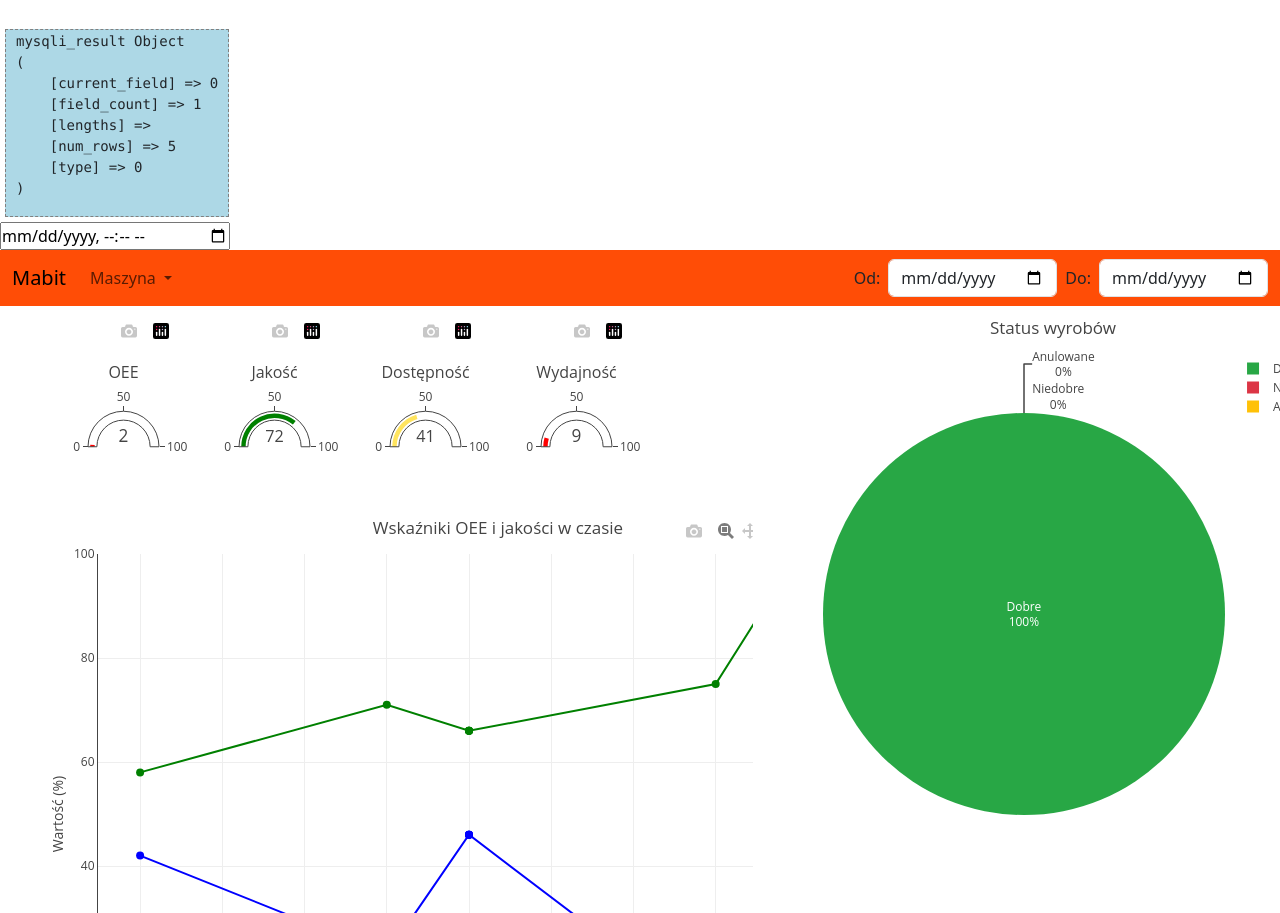
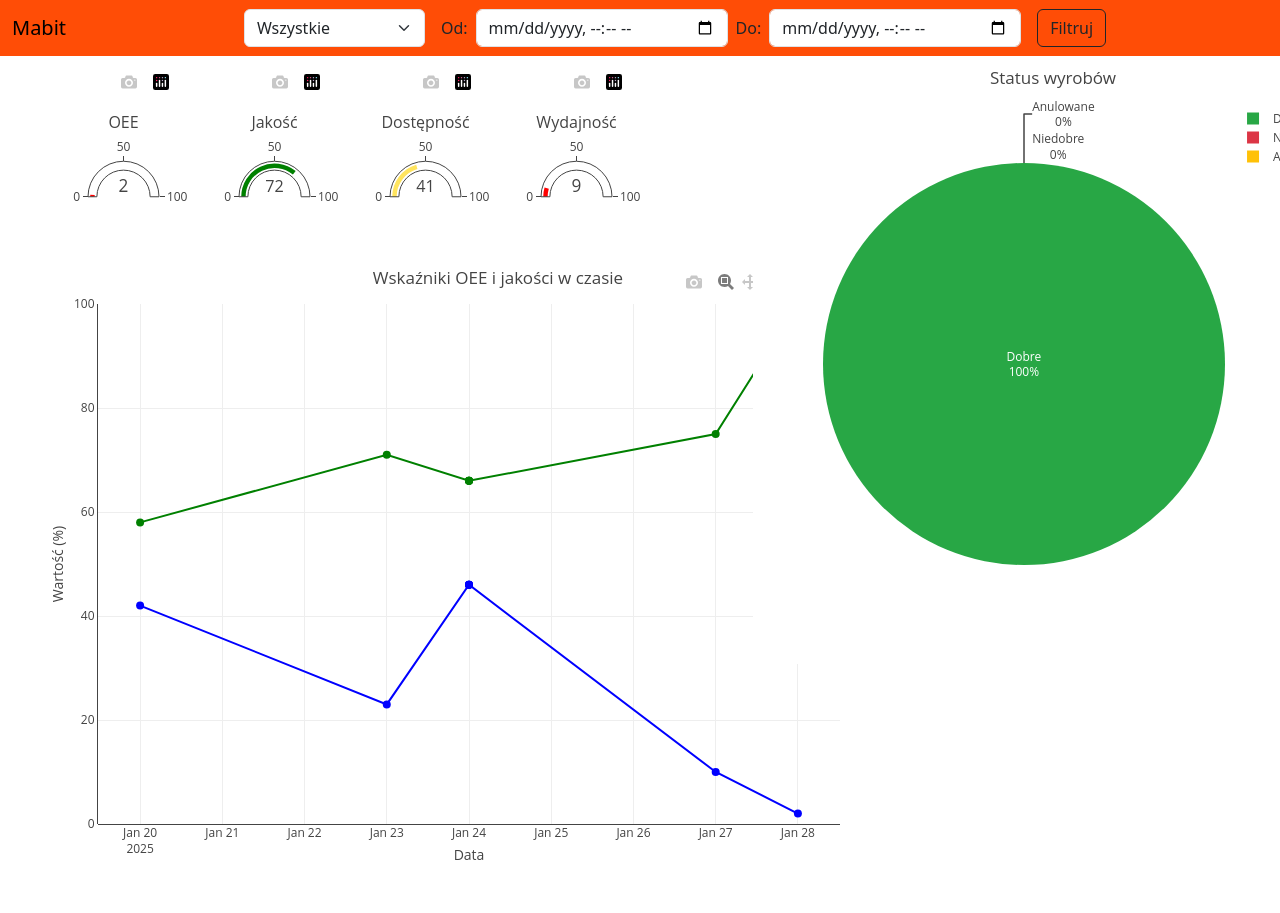
Before and after one commit to xRezek/mabit, a PHP site: page / in a window 1280 px wide; the page is wider, and only the part inside the window is pictured. Shown: the top 913 px of that part. After the commit the page ends 860 px from the top of that part, so only its background shows below. Run offline with PHP 8.4, Linux system fonts and the light colour scheme; data comes from the database, SQL or seed files in the repository; both versions use the stored data as it was after the commit; data that the repository does not hold is empty; some libraries are stand-ins or nearby versions.

Commit message:
Refactor controller to use fetch_assoc for machine data, update SQL queries for quality indicators, and enhance index.php with machine selection and date filtering

```diff
--- a/controller.php
+++ b/controller.php
@@ -26,8 +26,8 @@
 
 
     if($resultMachines){
-      while($row = $resultMachines->fetch_all()){
-          $columnMachine = $row["machineId"];
+      while($row = $resultMachines->fetch_assoc()){
+        $columnMachine[] = $row["machineId"];
       }
     }
 
--- a/index.js
+++ b/index.js
@@ -163,8 +163,8 @@ const canceledProducts = qualityValues[2];
 createDonutChart('productStatusChart', goodProducts, badProducts, canceledProducts);
 
 
-const labels = ['Produkt A', 'Produkt B', 'Produkt C', 'Produkt D']; // Kategorie (oś Y)
-const values = [120, 80, 150, 60]; // Wartości (oś X)
+const labels = ['Produkt A', 'Produkt B', 'Produkt C', 'Produkt D']; // Kategorie oś Y
+const values = [120, 80, 150, 60]; // Wartości oś X
 const colors = ['blue', 'green', 'red', 'orange']; // Kolory słupków
 
 
--- a/index.php
+++ b/index.php
@@ -1,7 +1,5 @@
 <?php
   include "controller.php";
-
-  dump($resultMachines);
 ?>
 <!DOCTYPE html>
 <html lang="en">
@@ -13,7 +11,6 @@
   <title>Mabit</title>
 </head>
 <body>
-  <input type="datetime-local">
   <div id="columnData" data-json=<?= json_encode($columnData, JSON_HEX_APOS); ?> style="display:none"></div>
   <div id="columnOEE" data-json=<?= json_encode($columnOEE, JSON_HEX_APOS); ?> style="display:none"></div>
   <div id="columnQuality" data-json=<?= json_encode($columnQuality, JSON_HEX_APOS); ?> style="display:none"></div>
@@ -30,24 +27,20 @@
         <span class="navbar-toggler-icon"></span>
       </button>
       <div class="collapse navbar-collapse justify-content-center" id="navbarSupportedContent">
-        <ul class="navbar-nav me-auto mb-2 mb-lg-0">
-          <li class="nav-item dropdown">
-            <a class="nav-link dropdown-toggle" href="#" role="button" data-bs-toggle="dropdown" aria-expanded="false">
-              Maszyna
-            </a>
-            <ul class="dropdown-menu">
-              <li><a class="dropdown-item" href="#">Action</a></li>
-              <li><a class="dropdown-item" href="#">Another action</a></li>
-              <li><a class="dropdown-item" href="#">Something else here</a></li>
-            </ul>
-          </li>
-        </ul>
         <form class="d-flex">
-                <label for="dateFrom" class="me-2 align-self-center">Od:</label>
-                <input type="date" id="dateFrom" class="form-control me-2">
-                <label for="dateTo" class="me-2 align-self-center">Do:</label>
-                <input type="date" id="dateTo" class="form-control">
-            </form>
+          <select class="form-select me-3" name="machine">
+            <option value="---" selected>Wszystkie</option>
+            <?php
+              for($i = 0; $i<count($columnMachine); $i++)
+                echo "<option value=$columnMachine[$i]>$columnMachine[$i]</option>";
+            ?>
+          </select>
+          <label for="dateFrom" class="me-2 align-self-center">Od:</label>
+          <input type="datetime-local" id="dateFrom" class="form-control me-2" name="dateFrom">
+          <label for="dateTo" class="me-2 align-self-center">Do:</label>
+          <input type="datetime-local" id="dateTo" class="form-control" name="dateTo">
+          <button class="btn btn-outline-dark ms-3" type="submit">Filtruj</button>
+        </form>
       </div>
     </div>
   </nav>
```
Also changed, not shown: idk.session.sql (+36 -36 lines).
